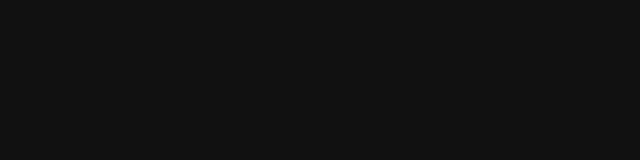
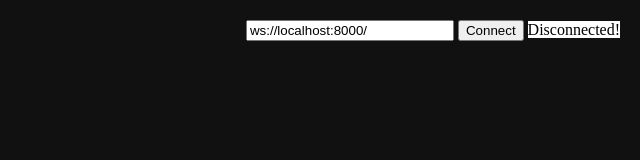
Before and after one commit to werkfreiraum/angezeige, a plain HTML site: page simulation/index.html in a window 1280 px wide. Shown: the whole page, without its empty margins (640-1280 px from the left). Drawn offline with Linux system fonts and the light colour scheme.

Commit message:
control panel for connecting

```diff
--- a/simulation/index.html
+++ b/simulation/index.html
@@ -9,6 +9,11 @@
         <script src="script.js"></script>
     </head>
     <body>
+        <div class="control">
+            <input type="text" name="server" id="serverName">
+            <button type="button" id="connectButton">Connect</button>
+            <span id="status">Disconnected!</span>
+        </div>
         <div class="angezeige">
             <div class="digit first">
                 <div id="n26" class="segment"></div>
--- a/simulation/script.js
+++ b/simulation/script.js
@@ -1,5 +1,6 @@
 //websocketAddress = "ws://foosball.local:5005/"
-websocketAddress = "ws://localhost:8000/"
+//websocketAddress =
+connected = false
 
 function doColoring(data) {
     var a = new Uint8Array(data)
@@ -15,15 +16,19 @@
     doColoring(evt.data)
 }
 
-var sendTrigger = ""
+var sendTrigger;
 
 function onOpen(evt) {
     console.log("Connected!")
+    connected = true
+    $("#status").html("Connected!");
     sendTrigger = setInterval(sendAlive, 20)
 }
 
 function onClose(evt) {
-    console.log("Disonnected!")
+    console.log("Disconnected!")
+    $("#status").html("Disconnected!");
+    connected = false
     clearInterval(sendTrigger)
 }
 
@@ -31,11 +36,22 @@
     websocket.send("a")
 }
 
-$(document).ready(function() {
+function connect(websocketAddress) {
+    if (connected) {
+        console.log("Disconnecting ...")
+        websocket.close()
+    }
+
     console.log("Connecting ...")
     websocket = new WebSocket(websocketAddress)
     websocket.binaryType = 'arraybuffer';
     websocket.onopen = onOpen
     websocket.onclose = onClose
-    websocket.onmessage = onMessage
+    websocket.onmessage = onMessage}
+
+$(document).ready(function() {
+    $("#serverName").val("ws://localhost:8000/")
+    $("#connectButton").click(function() {
+        connect($("#serverName").val())
+    })
 });
--- a/simulation/style.css
+++ b/simulation/style.css
@@ -7,6 +7,22 @@
     position:absolute;
     min-width:900px;
 }
+
+.control {
+    position: fixed;
+    top: 20px;
+    right: 20px;
+}
+
+#serverName {
+    width: 200px;
+}
+
+#status {
+    width: 200px;
+    background-color: white;
+}
+
 
 .angezeige {
     height:200px;
```
